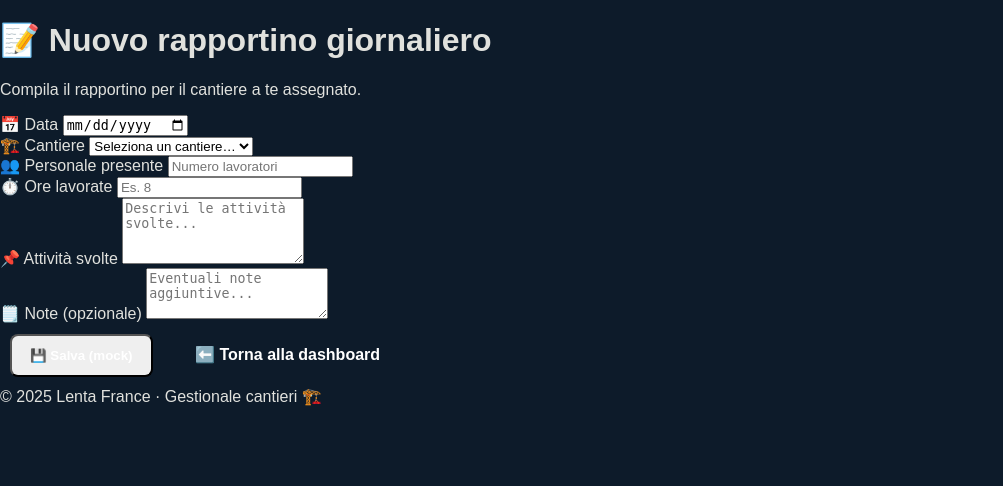
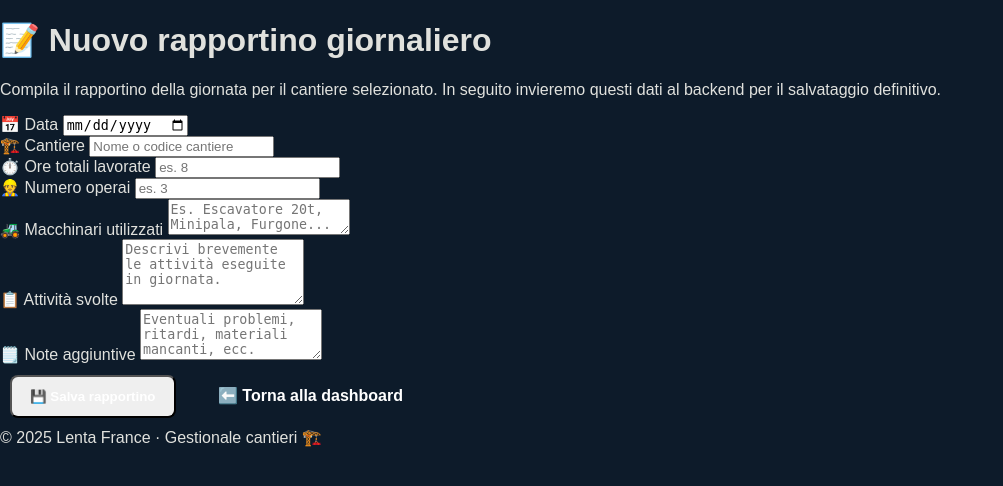
Before and after one commit to FL-1999/lenta-france-gestionale, a FastAPI app: template templates/capo_nuovo_rapportino.html in a window 1280 px wide. Shown: the part 74-560 px from the top of the page, without its empty margins (0-1003 px from the left). Run offline with FastAPI, Linux system fonts and the light colour scheme; the template is opened without the code that fills it, so the values that code supplies are empty.

Commit message:
Update capo_nuovo_rapportino.html

```diff
--- a/templates/capo_nuovo_rapportino.html
+++ b/templates/capo_nuovo_rapportino.html
@@ -6,13 +6,13 @@
 <div class="page-header">
     <h1 class="page-title">📝 Nuovo rapportino giornaliero</h1>
     <p class="page-subtitle">
-        Compila il rapportino per il cantiere a te assegnato.
+        Compila il rapportino della giornata per il cantiere selezionato. In seguito invieremo
+        questi dati al backend per il salvataggio definitivo.
     </p>
 </div>
 
-<section class="form-card">
-    <form method="post" action="#">
-
+<div class="form-card">
+    <form id="rapportino-form">
         <div class="form-row">
             <label for="data">📅 Data</label>
             <input type="date" id="data" name="data" required />
@@ -20,38 +20,107 @@
 
         <div class="form-row">
             <label for="cantiere">🏗️ Cantiere</label>
-            <select id="cantiere" name="cantiere" required>
-                <option value="">Seleziona un cantiere…</option>
-                <option value="1">Cantiere esempio 1</option>
-                <option value="2">Cantiere esempio 2</option>
-            </select>
+            <input type="text" id="cantiere" name="cantiere" required placeholder="Nome o codice cantiere" />
         </div>
 
         <div class="form-row">
-            <label for="personale">👥 Personale presente</label>
-            <input type="number" id="personale" name="personale" min="0" placeholder="Numero lavoratori" />
+            <label for="ore_totali">⏱️ Ore totali lavorate</label>
+            <input type="number" id="ore_totali" name="ore_totali" min="0" step="0.5" required placeholder="es. 8" />
         </div>
 
         <div class="form-row">
-            <label for="ore">⏱️ Ore lavorate</label>
-            <input type="number" id="ore" name="ore" min="0" step="0.5" placeholder="Es. 8" />
+            <label for="numero_operai">👷 Numero operai</label>
+            <input type="number" id="numero_operai" name="numero_operai" min="0" required placeholder="es. 3" />
         </div>
 
         <div class="form-row">
-            <label for="attivita">📌 Attività svolte</label>
-            <textarea id="attivita" name="attivita" rows="4" placeholder="Descrivi le attività svolte..."></textarea>
+            <label for="macchinari">🚜 Macchinari utilizzati</label>
+            <textarea id="macchinari" name="macchinari" rows="2"
+                      placeholder="Es. Escavatore 20t, Minipala, Furgone..."></textarea>
         </div>
 
         <div class="form-row">
-            <label for="note">🗒️ Note (opzionale)</label>
-            <textarea id="note" name="note" rows="3" placeholder="Eventuali note aggiuntive..."></textarea>
+            <label for="attivita">📋 Attività svolte</label>
+            <textarea id="attivita" name="attivita" rows="4"
+                      placeholder="Descrivi brevemente le attività eseguite in giornata."></textarea>
         </div>
 
+        <div class="form-row">
+            <label for="note">🗒️ Note aggiuntive</label>
+            <textarea id="note" name="note" rows="3"
+                      placeholder="Eventuali problemi, ritardi, materiali mancanti, ecc."></textarea>
+        </div>
+
+        <div id="rapportino-error" class="error-text" style="display:none;"></div>
+        <div id="rapportino-success" class="success-text" style="display:none;"></div>
+
         <div class="form-actions">
-            <button type="submit" class="btn btn-primary">💾 Salva (mock)</button>
+            <button type="submit" class="btn btn-primary">💾 Salva rapportino</button>
             <a href="/capo/dashboard" class="btn btn-secondary">⬅️ Torna alla dashboard</a>
         </div>
+    </form>
+</div>
 
-    </form>
-</section>
+<script>
+document.getElementById("rapportino-form").addEventListener("submit", async function (e) {
+    e.preventDefault();
+
+    const data = document.getElementById("data").value;
+    const cantiere = (document.getElementById("cantiere").value || "").trim();
+    const ore_totali = parseFloat(document.getElementById("ore_totali").value || "0");
+    const numero_operai = parseInt(document.getElementById("numero_operai").value || "0", 10);
+    const macchinari = (document.getElementById("macchinari").value || "").trim();
+    const attivita = (document.getElementById("attivita").value || "").trim();
+    const note = (document.getElementById("note").value || "").trim();
+
+    const errorBox = document.getElementById("rapportino-error");
+    const successBox = document.getElementById("rapportino-success");
+
+    errorBox.style.display = "none";
+    errorBox.textContent = "";
+    successBox.style.display = "none";
+    successBox.textContent = "";
+
+    if (!data || !cantiere) {
+        errorBox.textContent = "Data e cantiere sono obbligatori.";
+        errorBox.style.display = "block";
+        return;
+    }
+
+    // In futuro questi dati verranno inviati al backend (es. POST /reports).
+    // Per ora prepariamo il payload e facciamo solo un log, così la pagina funziona
+    // senza dipendere dall'API.
+    const payload = {
+        date: data,
+        site_name_or_code: cantiere,
+        total_hours: ore_totali,
+        workers_count: numero_operai,
+        machines_used: macchinari,
+        activities: attivita,
+        notes: note,
+    };
+
+    console.log("Rapportino pronto da inviare al backend:", payload);
+
+    // TODO: quando agganciamo il backend, faremo qualcosa tipo:
+    //
+    // const token = localStorage.getItem("lf_token");
+    // const resp = await fetch("/reports", {
+    //     method: "POST",
+    //     headers: {
+    //         "Content-Type": "application/json",
+    //         "Authorization": "Bearer " + token,
+    //     },
+    //     body: JSON.stringify(payload),
+    // });
+    //
+    // e gestiremo le risposte (201, 400, 401, ecc.)
+
+    successBox.textContent = "Rapportino compilato correttamente (per ora solo preparato, non ancora salvato nel DB).";
+    successBox.style.display = "block";
+
+    // Se vuoi, puoi pulire il form dopo:
+    // document.getElementById("rapportino-form").reset();
+});
+</script>
 {% endblock %}
```
